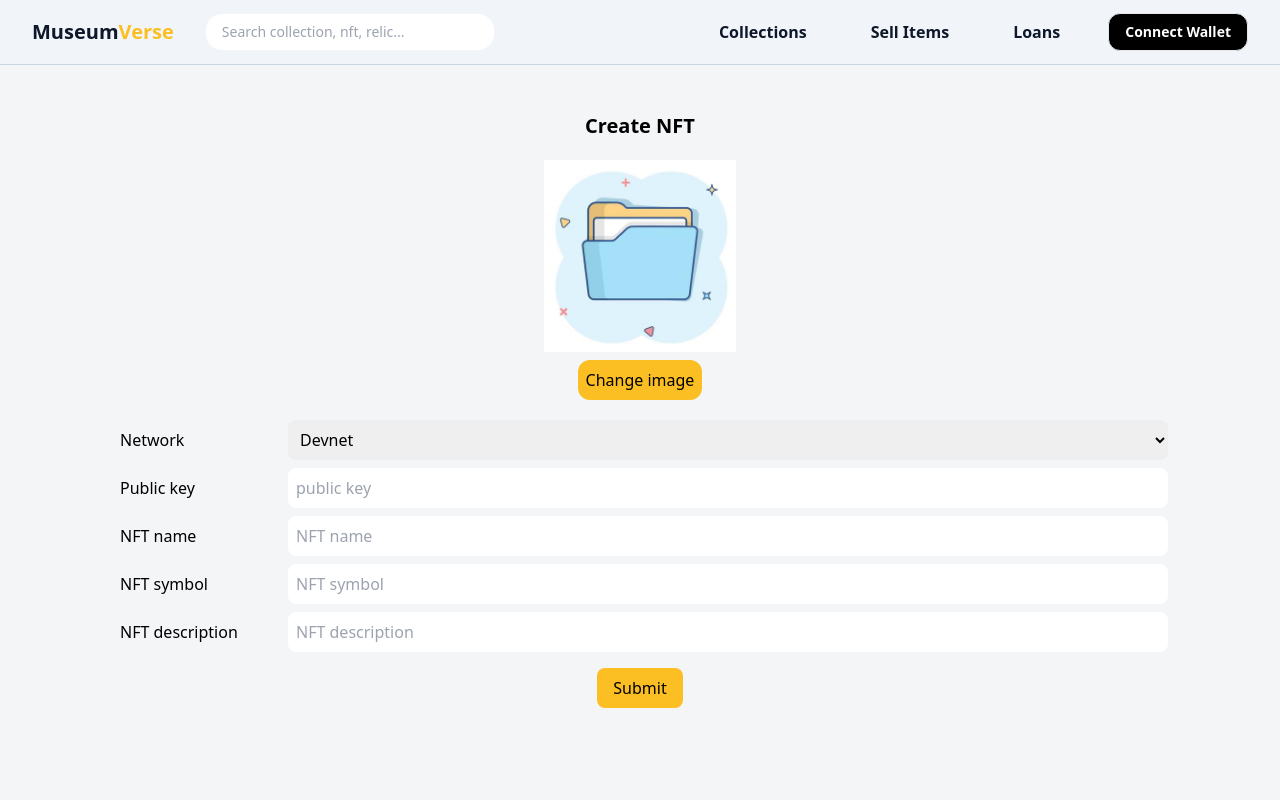
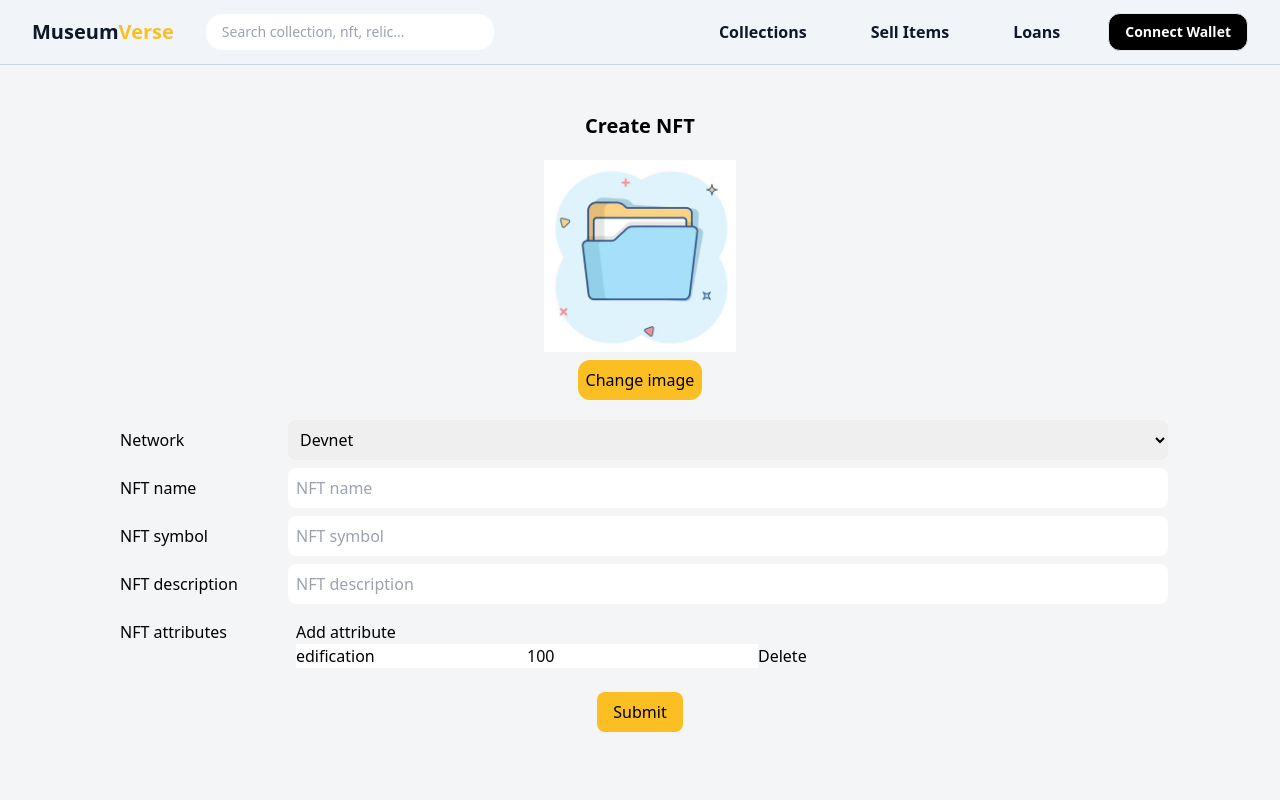
Before and after one commit to VuBui02/MuseumVerse, a React (Create React App) app: page /create-nft in a window 1280 px wide. Shown: the top 800 px of the page. Built offline with nearby package versions, Linux system fonts and the light colour scheme.

Commit message:
feat: add beefit for nft

```diff
--- a/src/api/museums.ts
+++ b/src/api/museums.ts
@@ -1,12 +1,24 @@
 import axiosClient from ".";
 import { MuseumInput } from "../model/api";
 
+type Museum = {
+  id: string;
+  name: string;
+  publicKey: string;
+  marketPlaceAddress: string;
+  createAt: Date;
+};
+
+type GetMuseumResponse = {
+  data: Museum[];
+};
+
 const museums = {
-    get: (museumInput: MuseumInput) => {
-        const url = `/museums?publicKey=${museumInput.publicKey}`
-        console.log(url)
-        return axiosClient.get(url)
-    },
-}
+  get: (museumInput: MuseumInput) => {
+    const url = `/museums?publicKey=${museumInput.publicKey}`;
+    console.log(url);
+    return axiosClient.get<GetMuseumResponse>(url);
+  },
+};
 
-export default museums
+export default museums;
--- a/src/components/common/ConnectWallet/index.tsx
+++ b/src/components/common/ConnectWallet/index.tsx
@@ -54,25 +54,26 @@ const ConnectWallet = () => {
 
   const { setWebAccountInfo } = useBoundStore((store) => ({
     setWebAccountInfo: store.saveWebAccountInfo,
-  }))
+  }));
 
   const fetchMuseumByPublicKey = async (publicKey: string) => {
     const museumInput: MuseumInput = {
-      publicKey
-    }
+      publicKey,
+    };
     try {
-      const response = await museums.get(museumInput)
+      const response = await museums.get(museumInput);
+
       const accountInfo = {
         publicKey,
-        marketPlaceAddress: '',
-        isMuseum: response ? true : false
-      }
-      console.log('accountInfo: ', accountInfo)
-      setWebAccountInfo(accountInfo)
+        marketPlaceAddress: Object.values(response)[0].marketPlaceAddress,
+        isMuseum: response ? true : false,
+      };
+      console.log("accountInfo: ", accountInfo);
+      setWebAccountInfo(accountInfo);
     } catch (error) {
-      console.log(error)
+      console.log(error);
     }
-  }
+  };
 
   const connectWallet = async () => {
     // @ts-ignore
@@ -81,9 +82,9 @@ const ConnectWallet = () => {
     if (solana) {
       try {
         const response = await solana.connect();
-        console.log('account info', response)
+        console.log("account info", response);
         console.log("wallet account ", response.publicKey.toString());
-        fetchMuseumByPublicKey(response.publicKey.toString())
+        fetchMuseumByPublicKey(response.publicKey.toString());
         setWalletKey(response.publicKey.toString());
       } catch (err) {
         console.log(err);
--- a/src/components/screens/CreateNFT/components/CreateForm.tsx
+++ b/src/components/screens/CreateNFT/components/CreateForm.tsx
@@ -6,10 +6,10 @@ import defaultAvatar from "../../../../../public/images/file_default.jpeg";
 import { signAndConfirmTransactionFe } from "../../../../utils/utilityfunc";
 import { X_API_KEY } from "../../../../config/variable";
 import { NOTIFICATION_TYPE, notify } from "../../../../utils/notify";
+import { useBoundStore } from "../../../../zustand";
 
 interface FormValues {
   network: string;
-  wallet: string;
   name: string;
   symbol: string;
   description: string;
@@ -17,9 +17,13 @@ interface FormValues {
   maxSup: string;
 }
 
+interface AttributeType {
+  trait_type: string;
+  value: string;
+}
+
 const validationSchema = yup.object({
   network: yup.string(),
-  wallet: yup.string(),
   name: yup.string().required("Enter NFT's name"),
   symbol: yup.string().required("Enter NFT's symbol"),
   description: yup.string().required("Add a small story to this NFT"),
@@ -28,12 +32,18 @@ const validationSchema = yup.object({
 export const CreateForm = () => {
   const [displayPic, setDisplayPic] = useState(defaultAvatar);
   const [file, setFile] = useState<File>();
+  const [attributes, setAttributes] = useState<AttributeType[]>([
+    { trait_type: "edification", value: "100" },
+  ]);
+  const { accountInfo } = useBoundStore((store) => ({
+    accountInfo: store.accountInfo,
+  }));
 
   const callback = (signature: any, result: any) => {
     console.log("Signature ", signature);
     console.log("result ", result);
     if (signature.err === null) {
-      notify(NOTIFICATION_TYPE.SUCCESS, 'Tạo NFT thành công')
+      notify(NOTIFICATION_TYPE.SUCCESS, "Tạo NFT thành công");
     }
   };
 
@@ -43,14 +53,11 @@ export const CreateForm = () => {
     let formData = new FormData();
 
     formData.append("network", values.network);
-    formData.append("wallet", values.wallet);
+    formData.append("wallet", accountInfo.publicKey);
     formData.append("name", values.name);
     formData.append("symbol", values.symbol);
     formData.append("description", values.description);
-    formData.append(
-      "attributes",
-      JSON.stringify([{ trait_type: "edification", value: "100" }])
-    );
+    formData.append("attributes", JSON.stringify(attributes));
     formData.append("external_url", "");
     formData.append("royalty", values.roy);
     formData.append("max_supply", values.maxSup);
@@ -80,11 +87,41 @@ export const CreateForm = () => {
       });
   };
 
+  const onAddAttribute = () => {
+    setAttributes((prev) => [...prev, { trait_type: "", value: "" }]);
+  };
+
+  // const onDeleteAttribute = (index: number) => {
+  //   setAttributes()
+  // }
+
+  const onChangeAttributeType = (index: number, value: string) => {
+    const newAttributes = [...attributes];
+    newAttributes[index].trait_type = value;
+    setAttributes((prev) => newAttributes);
+  };
+
+  const onChangeAttributeValue = (index: number, value: string) => {
+    const newAttributes = [...attributes];
+    newAttributes[index].value = value;
+    setAttributes((prev) => newAttributes);
+  };
+
+  const onDeleteAttribute = (atrIndex: number) => {
+    let newAttributes: AttributeType[] = [];
+
+    attributes.forEach((value, index) => {
+      if (index !== atrIndex) {
+        newAttributes.push(value);
+      }
+    });
+    setAttributes((prev) => newAttributes);
+  };
+
   return (
     <Formik
       initialValues={{
         network: "devnet",
-        wallet: "",
         name: "",
         symbol: "",
         description: "",
@@ -99,9 +136,7 @@ export const CreateForm = () => {
       <Form>
         <div>
           <div className="img-container text-center mt-5">
-            <div
-              className="uploaded-img flex items-center justify-center"
-            >
+            <div className="uploaded-img flex items-center justify-center">
               <img
                 src={displayPic}
                 alt="To be uploaded"
@@ -137,7 +172,11 @@ export const CreateForm = () => {
           <div className="flex flex-col gap-2">
             <div className="flex justify-between">
               <span className="m-2">Network</span>
-              <Field as="select" name="network" className="w-5/6 rounded-lg p-2">
+              <Field
+                as="select"
+                name="network"
+                className="w-5/6 rounded-lg p-2"
+              >
                 <option value="mainnet">Mainnet</option>
                 <option value="devnet">Devnet</option>
                 <option value="localnet">Localnet</option>
@@ -145,30 +184,76 @@ export const CreateForm = () => {
             </div>
 
             <div className="flex justify-between">
-              <span className="m-2">Public key</span>
-              <Field name="wallet" placeholder="public key" className="w-5/6 rounded-lg p-2" />
-            </div>
-
-            <div className="flex justify-between">
               <span className="m-2">NFT name</span>
-              <Field name="name" placeholder="NFT name" className="w-5/6 rounded-lg p-2" />
+              <Field
+                name="name"
+                placeholder="NFT name"
+                className="w-5/6 rounded-lg p-2"
+              />
             </div>
 
             <div className="flex justify-between">
               <span className="m-2">NFT symbol</span>
-              <Field name="symbol" placeholder="NFT symbol" className="w-5/6 rounded-lg p-2" />
+              <Field
+                name="symbol"
+                placeholder="NFT symbol"
+                className="w-5/6 rounded-lg p-2"
+              />
             </div>
 
             <div className="flex justify-between">
               <span className="m-2">NFT description</span>
-              <Field name="description" placeholder="NFT description" className="w-5/6 rounded-lg p-2" />
+              <Field
+                name="description"
+                placeholder="NFT description"
+                className="w-5/6 rounded-lg p-2"
+              />
+            </div>
+
+            <div className="flex justify-between">
+              <span className="m-2">NFT attributes</span>
+              <div className="w-5/6 rounded-lg p-2">
+                <button type="button" onClick={onAddAttribute}>
+                  Add attribute
+                </button>
+                {attributes.map((attribute, index) => (
+                  <div key={index}>
+                    <input
+                      value={attribute.trait_type}
+                      onChange={(e) =>
+                        onChangeAttributeType(index, e.target.value)
+                      }
+                      type="text"
+                      placeholder="Benefit"
+                    />
+                    <input
+                      value={attribute.value}
+                      onChange={(e) =>
+                        onChangeAttributeValue(index, e.target.value)
+                      }
+                      type="text"
+                      placeholder="Value"
+                    />
+                    <button
+                      type="button"
+                      onClick={() => onDeleteAttribute(index)}
+                    >
+                      Delete
+                    </button>
+                  </div>
+                ))}
+              </div>
             </div>
           </div>
         </div>
         <div className="flex justify-center items-center mt-4">
-          <button type="submit" className="p-2 bg-amber-400 hover:bg-amber-500 rounded-lg px-4">Submit</button>
+          <button
+            type="submit"
+            className="p-2 bg-amber-400 hover:bg-amber-500 rounded-lg px-4"
+          >
+            Submit
+          </button>
         </div>
-
       </Form>
     </Formik>
   );
```
